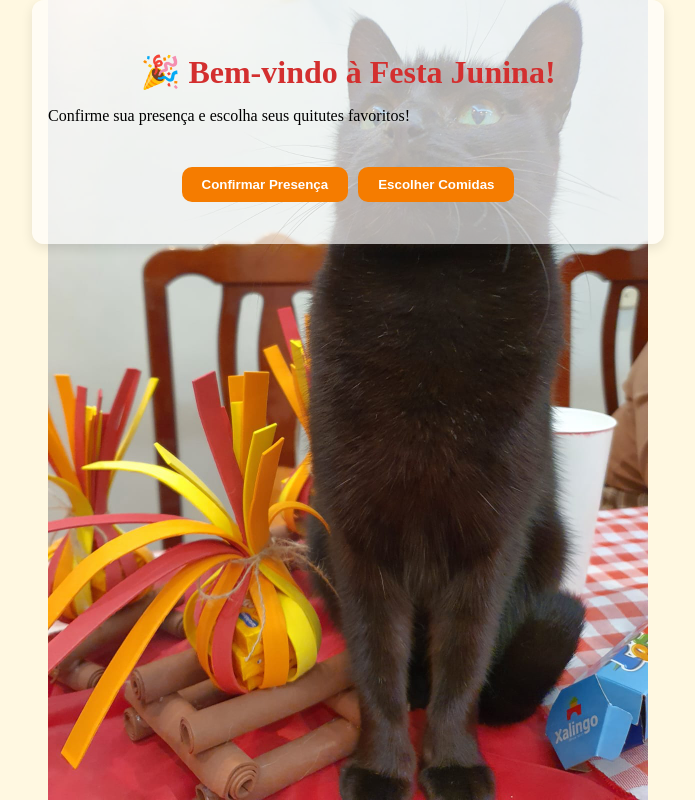
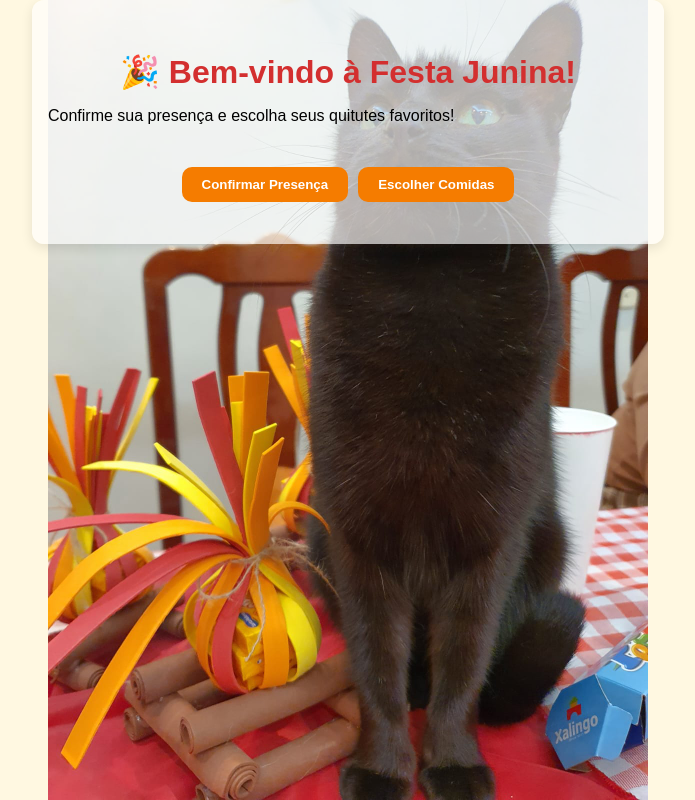
Before and after one commit to FelipeNatsumi/festa_junina, a React (Create React App) app: page / in a window 1280 px wide. Shown: the whole page, without its empty margins (292-987 px from the left). Built offline with nearby package versions, Linux system fonts and the light colour scheme.

Commit message:
new font

```diff
--- a/src/App.css
+++ b/src/App.css
@@ -3,7 +3,7 @@ body {
   margin: 0;
   padding: 0;
   background-color: #fff8e1;
-  font-family: 'Fredoka', cursive;
+  font-family: 'Noto Sans JP', sans-serif;
 }
 
 h1, h2, h3 {
```
